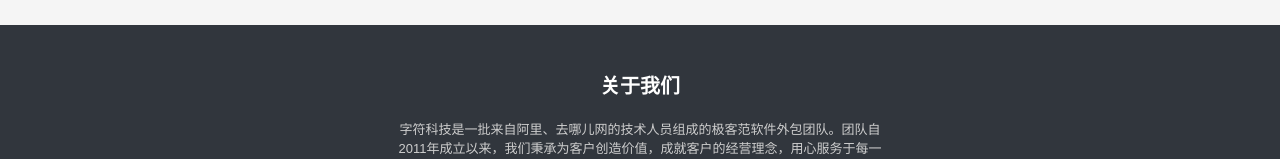
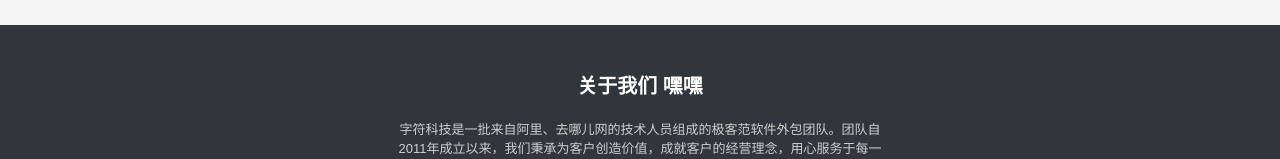
Before and after one commit to fuchen2624/zifutech-official-website, a plain HTML site: page index.html in a window 1280 px wide. Shown: the part 1535-1694 px from the top of the page. Drawn offline with Linux system fonts and the light colour scheme.

Commit message:
commit a heihei

```diff
--- a/index.html
+++ b/index.html
@@ -89,7 +89,7 @@
 
 
 <div class="forthscreen" >
-  <h3>关于我们</h3>
+  <h3>关于我们 嘿嘿</h3>
   <span>字符科技是一批来自阿里、去哪儿网的技术人员组成的极客范软件外包团队。团队自2011年成立以来，我们秉承为客户创造价值，成就客户的经营理念，用心服务于每一位客户，得到客户的一致好评。
   </span>
   <div id="contact">
```
